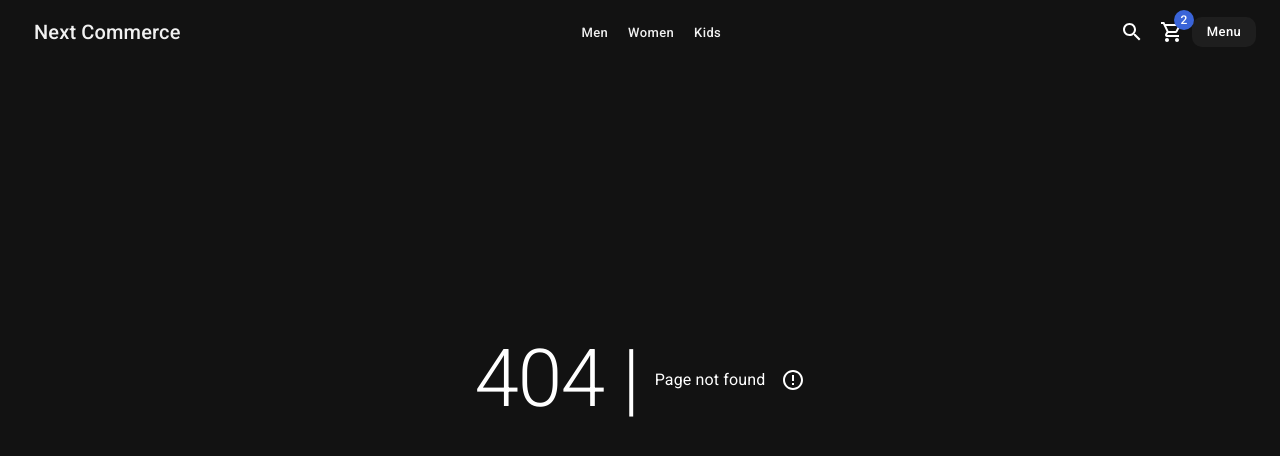
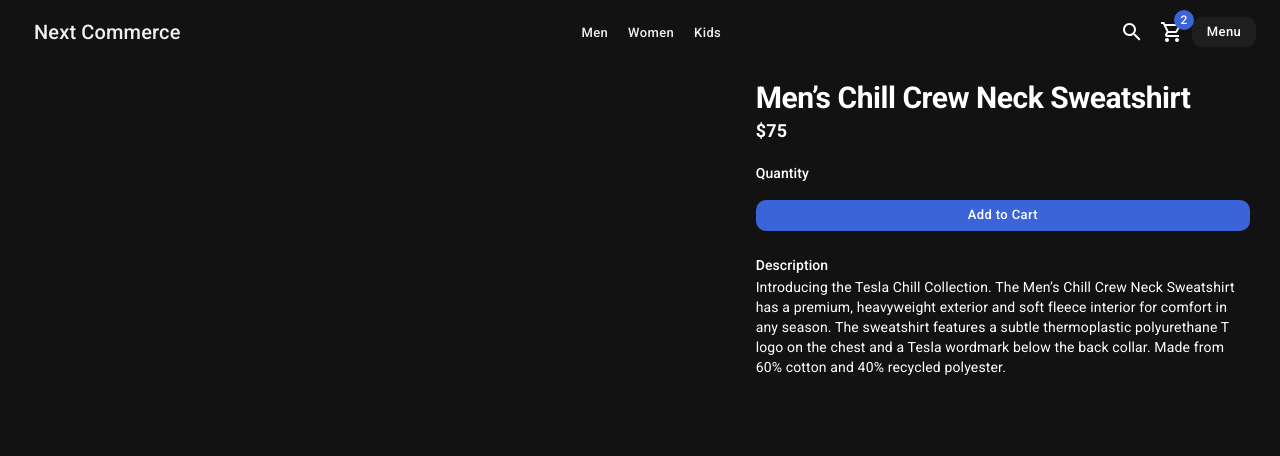
Before and after one commit to ljaviertovar/next-commerce, a Next.js app: page /product/slug in a window 1280 px wide. Before the commit this address had no page. Shown: the top 456 px of the page. Built offline with nearby package versions, Linux system fonts and the light colour scheme.

Commit message:
add PDP details

```diff
--- /dev/null
+++ b/pages/product/slug.tsx
@@ -0,0 +1,39 @@
+import { Box, Button, Chip, Grid, Typography } from "@mui/material"
+import { ShopLayout } from "../../components/layouts"
+import { initialData } from "../../database/seedProducts"
+
+const product = initialData.products[0]
+
+export default function slug() {
+	return (
+		<ShopLayout title={product.title} pageDescription={product.description}>
+			<Grid container spacing={3}>
+				<Grid item xs={12} sm={7}></Grid>
+
+				<Grid item xs={12} sm={5}>
+					<Box display={"flex"} flexDirection={"column"}>
+						<Typography variant='h1' component={"h1"}>
+							{product.title}
+						</Typography>
+						<Typography variant='subtitle1' component={"h1"}>
+							${product.price}
+						</Typography>
+
+						<Box sx={{ my: 2 }}>
+							<Typography variant='subtitle2'>Quantity</Typography>
+						</Box>
+						<Button color='secondary' className='circular-btn'>
+							Add to Cart
+						</Button>
+						{/* <Chip label={"Sold out"} color='error' variant='outlined' /> */}
+
+						<Box sx={{ mt: 3 }}>
+							<Typography variant='subtitle2'>Description</Typography>
+							<Typography variant='body2'>{product.description}</Typography>
+						</Box>
+					</Box>
+				</Grid>
+			</Grid>
+		</ShopLayout>
+	)
+}
```
Also changed, not shown: components/products/ProductCard.tsx (+7 -2 lines).
